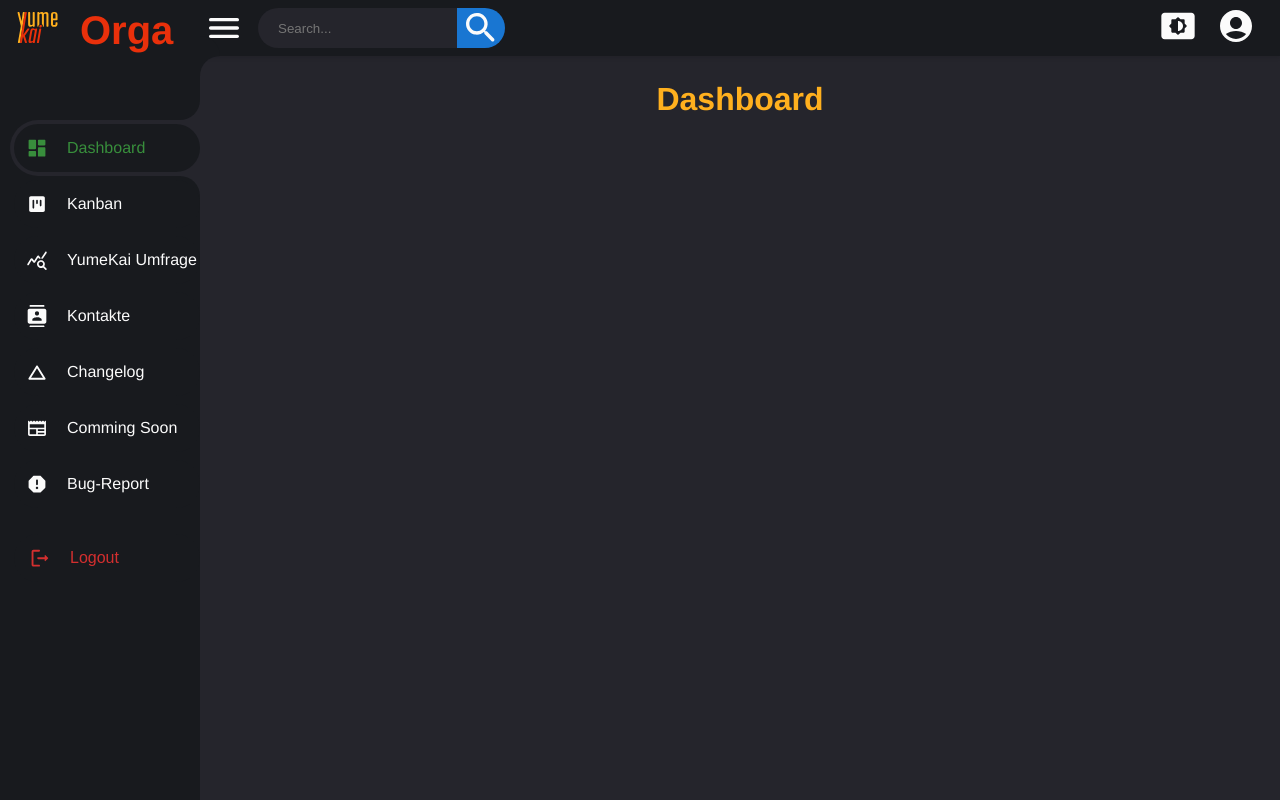
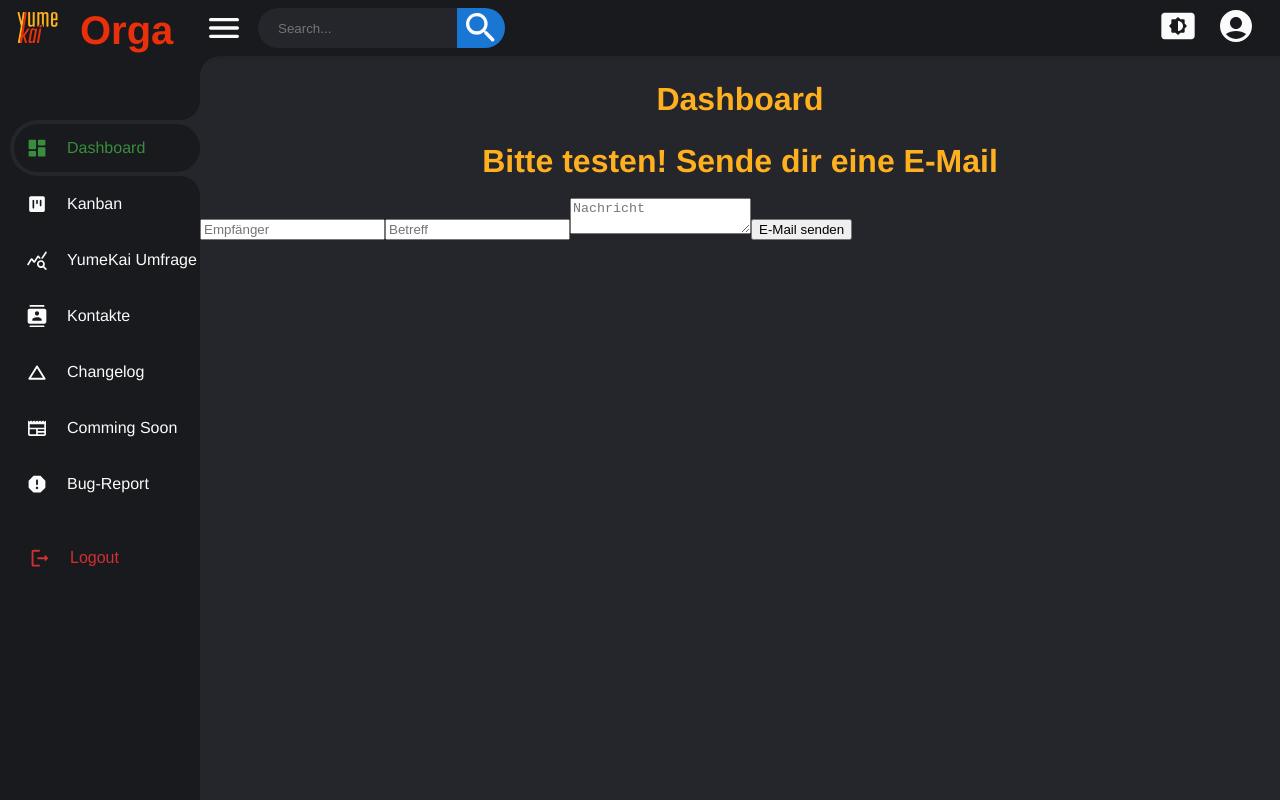
Before and after one commit to Miningmark/yumekai-erp, a Next.js app: page /dashboard in a window 1280 px wide. Built offline with nearby package versions, Linux system fonts and the light colour scheme; no server answers.

Commit message:
add E-Mail test

```diff
--- a/package.json
+++ b/package.json
@@ -12,14 +12,15 @@
     "@hello-pangea/dnd": "^16.6.0",
     "@svgr/webpack": "^8.1.0",
     "bcryptjs": "^2.4.3",
+    "jose": "^5.1.3",
     "mysql2": "^3.10.1",
     "next": "14.2.4",
+    "nodemailer": "^6.9.14",
     "react": "^18",
     "react-dom": "^18",
     "socket.io": "^4.7.5",
     "socket.io-client": "^4.7.5",
-    "styled-components": "^6.1.11",
-    "jose": "^5.1.3"
+    "styled-components": "^6.1.11"
   },
   "devDependencies": {
     "eslint": "^8",
--- a/src/app/(private)/dashboard/page.js
+++ b/src/app/(private)/dashboard/page.js
@@ -1,11 +1,60 @@
 "use client";
 
 import styled from "styled-components";
+import { useState } from "react";
 
 export default function DashBoard() {
+  const [to, setTo] = useState("");
+  const [subject, setSubject] = useState("");
+  const [text, setText] = useState("");
+
+  const handleSubmit = async (e) => {
+    e.preventDefault();
+    const res = await fetch("/api/email", {
+      method: "POST",
+      headers: {
+        "Content-Type": "application/json",
+      },
+      body: JSON.stringify({ to, subject, text }),
+    });
+
+    if (res.ok) {
+      alert("E-Mail erfolgreich gesendet");
+    } else {
+      alert("Fehler beim Senden der E-Mail");
+    }
+  };
+
   return (
     <>
       <h1>Dashboard</h1>
+      <h1>Bitte testen! Sende dir eine E-Mail</h1>
+      <br />
+      <div>
+        <form onSubmit={handleSubmit}>
+          <input
+            type="email"
+            placeholder="Empfänger"
+            value={to}
+            onChange={(e) => setTo(e.target.value)}
+            required
+          />
+          <input
+            type="text"
+            placeholder="Betreff"
+            value={subject}
+            onChange={(e) => setSubject(e.target.value)}
+            required
+          />
+          <textarea
+            placeholder="Nachricht"
+            value={text}
+            onChange={(e) => setText(e.target.value)}
+            required
+          />
+          <button type="submit">E-Mail senden</button>
+        </form>
+      </div>
     </>
   );
 }
--- /dev/null
+++ b/src/app/api/email/route.js
@@ -0,0 +1,31 @@
+import { NextResponse } from "next/server";
+import nodemailer from "nodemailer";
+
+export async function POST(req, res) {
+  const body = await req.json();
+  const { to, subject, text } = body;
+  console.log(to, subject, text);
+
+  const transporter = nodemailer.createTransport({
+    host: "webmail.your-server.de",
+    port: 587,
+    secure: false,
+    auth: {
+      user: process.env.EMAIL_USER,
+      pass: process.env.EMAIL_PASS,
+    },
+  });
+
+  const mailOptions = { from: process.env.EMAIL_USER, to, subject, text };
+
+  try {
+    await transporter.sendMail(mailOptions);
+    return NextResponse.json({ message: "E-Mail erfolgreich gesendet" }, { status: 200 });
+  } catch (error) {
+    console.log("Error: ", error);
+    return NextResponse.json(
+      { error: "Fehler beim Senden der E-Mail", details: error },
+      { status: 500 }
+    );
+  }
+}
```
Also changed, not shown: 1 other file (tests, documents, lock files or other folders).
